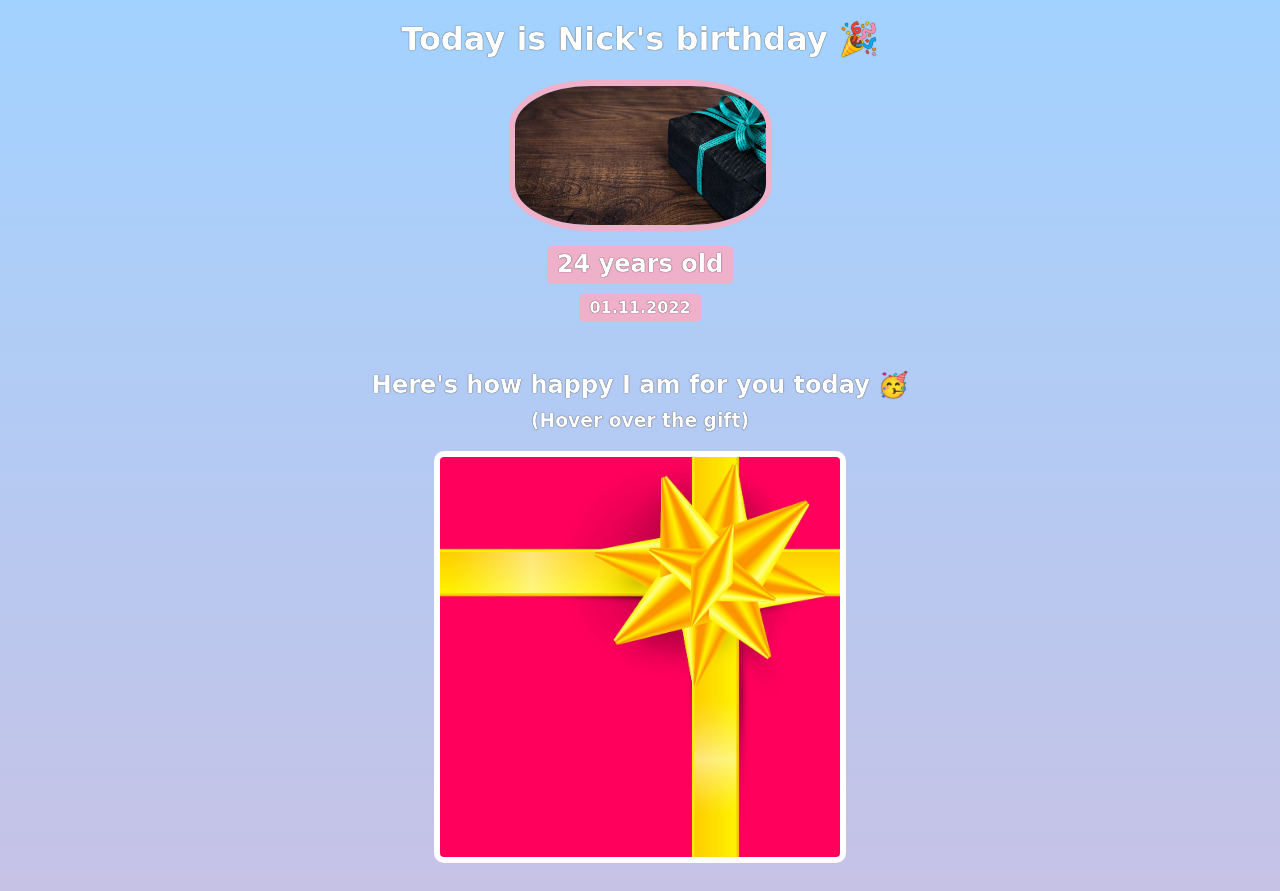
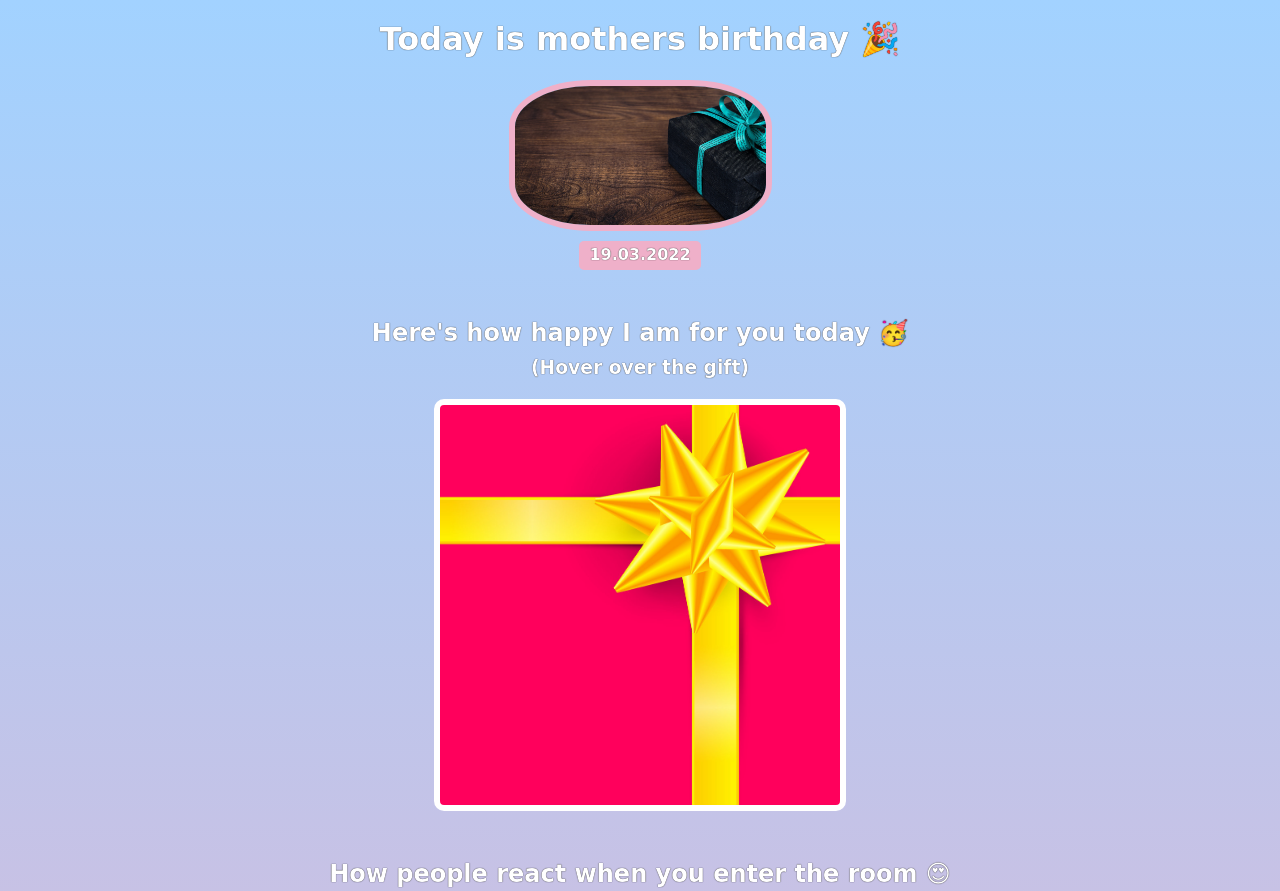
Before and after one commit to MohamedYassinAli/birthday, a plain HTML site: page index.html in a window 1280 px wide. Shown: the top 891 px of the page. Drawn offline with nearby package versions, Linux system fonts and the light colour scheme; a web font is replaced by a local one.

Commit message:
Update index.html

```diff
--- a/index.html
+++ b/index.html
@@ -7,10 +7,9 @@
     </head>
     <body>
         <div id="header">
-            <h1>Today is Nick's birthday 🎉</h1>
+            <h1>Today is mothers birthday 🎉</h1>
             <img id="bff-img" src="images/m.jpg">
-            <h2 id="bday-age">24 years old</h2>
-            <h4 id="bday-date">01.11.2022</h4>
+            <h4 id="bday-date">19.03.2022</h4>
         </div>
 
         <div class="gift-section">
```
